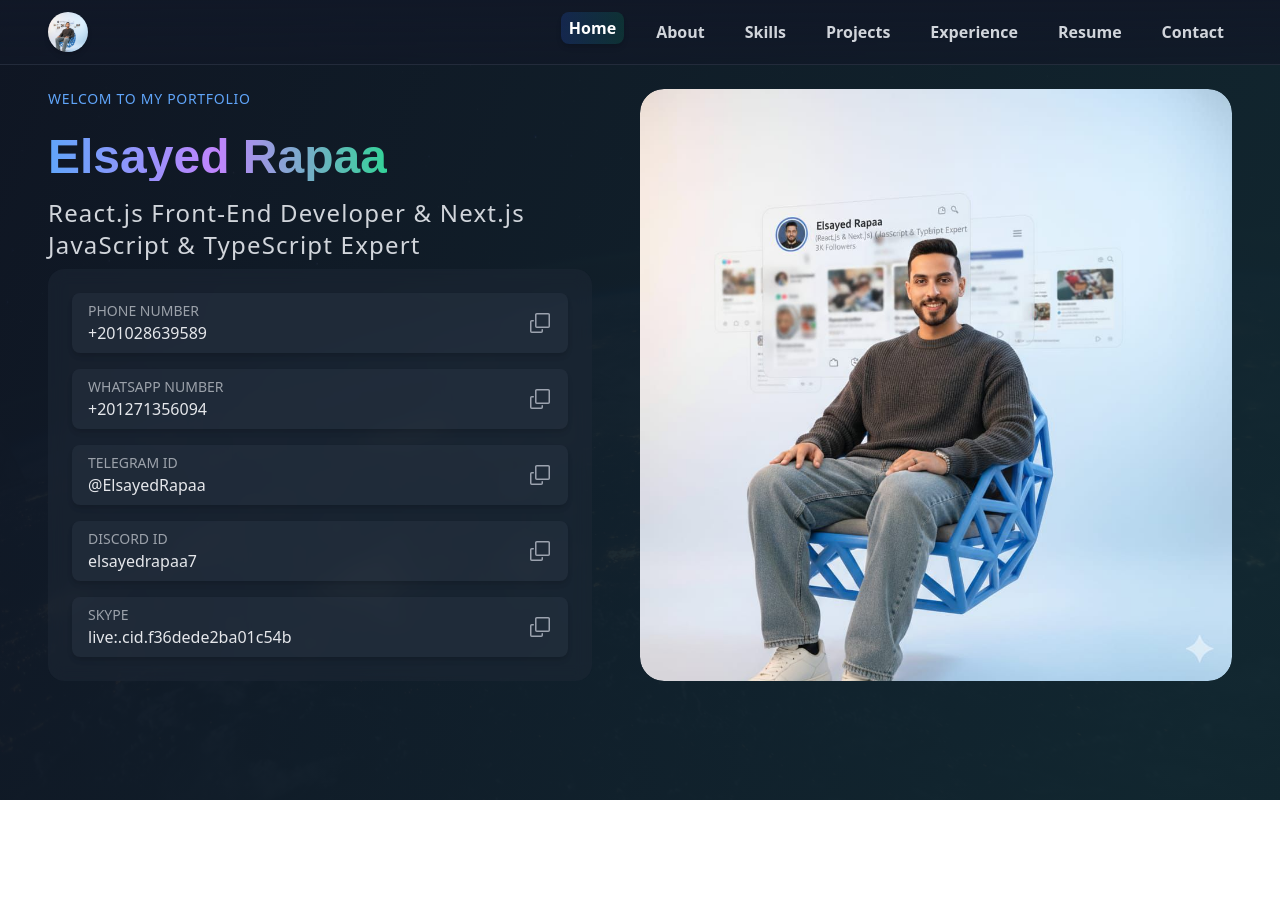
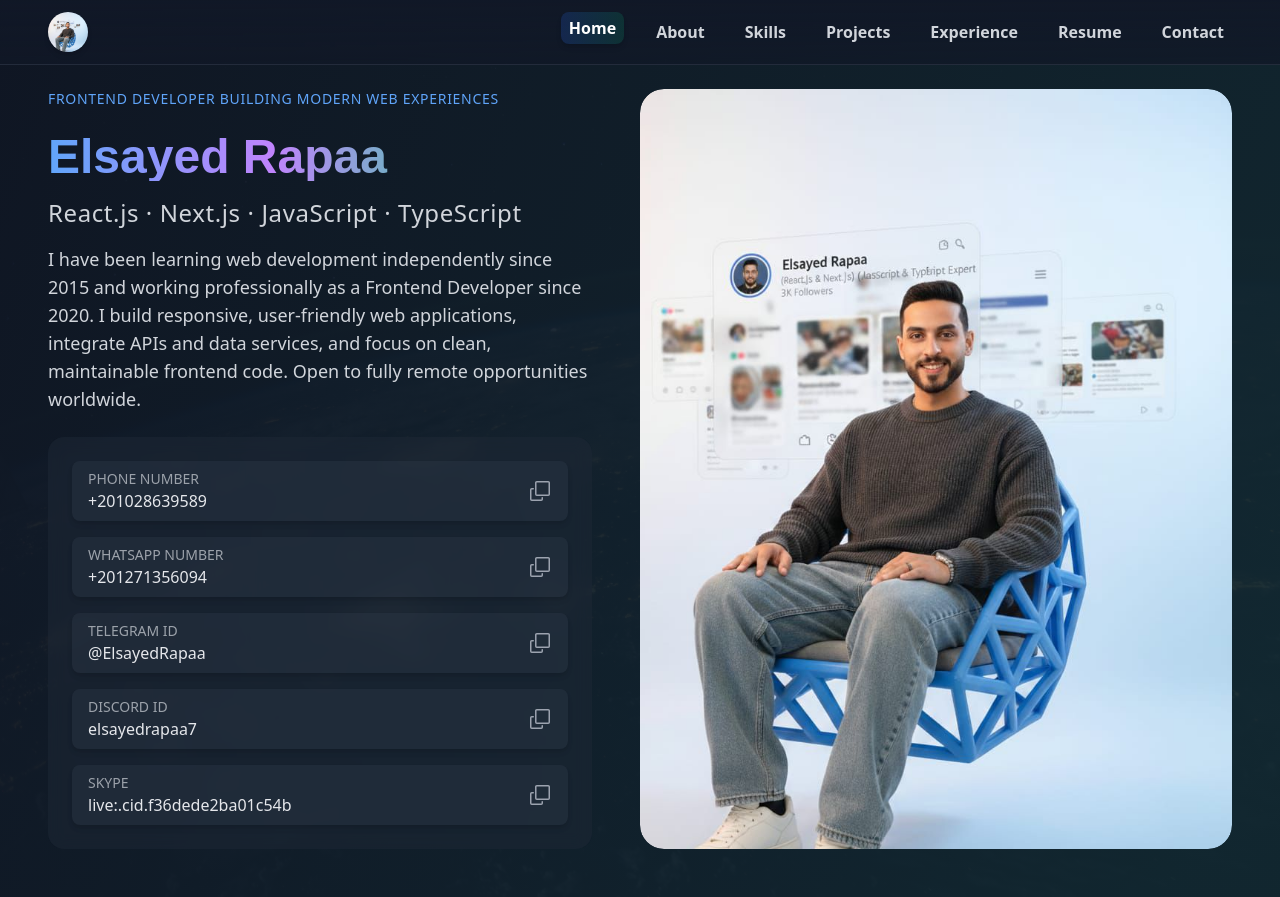
Before and after one commit to ElsayedRapaa/New-Portfolio, a React (Vite) app: page / in a window 1280 px wide. Before the commit the page ends 800 px from the top, so only its background shows below. Built offline with nearby package versions, Linux system fonts and the light colour scheme.

Commit message:
Update portfolio content and correct professional information

```diff
--- a/src/pages/home.tsx
+++ b/src/pages/home.tsx
@@ -6,61 +6,26 @@ import HomeContact from "../components/home-contact";
 
 const Home = () => {
   return (
-    <div
-      className="
-        pt-6
-        pb-12
-      "
-    >
+    <div className="pt-6 pb-12">
       <Container>
-        <div
-          className="
-            flex
-            md:flex-row
-            justify-between
-            md:gap-x-12
-            gap-y-8
-            flex-col
-          "
-        >
-          <div
-            className="
-              flex-1
-              flex-col
-            "
-          >
+        <div className="flex md:flex-row justify-between md:gap-x-12 gap-y-8 flex-col">
+          <div className="flex-1 flex-col">
             <PageTitle
-              title="Welcom To My Portfolio"
+              title="Frontend Developer Building Modern Web Experiences"
               subTitle="Elsayed Rapaa"
               textBig
             />
-            <p
-              className="
-                text-gray-300
-                text-2xl
-                font-light
-                tracking-wider
-                my-2
-                animate-text-to-top
-
-              "
-            >
-              React.js Front-End Developer & Next.js
-              <br />
-              JavaScript & TypeScript Expert
+            <p className="text-gray-300 text-xl md:text-2xl font-light tracking-wide my-4 animate-text-to-top">
+              React.js · Next.js · JavaScript · TypeScript
             </p>
-            <div
-              className="
-                bg-gray-800/50
-                p-6
-                rounded-2xl
-                flex
-                flex-col
-                gap-y-4
-                backdrop-blur
-                animate-text-bigger
-              "
-            >
+            <p className="text-gray-300 leading-relaxed text-base md:text-lg mb-6 animate-text-to-top">
+              I have been learning web development independently since 2015
+              and working professionally as a Frontend Developer since 2020.
+              I build responsive, user-friendly web applications, integrate
+              APIs and data services, and focus on clean, maintainable frontend
+              code. Open to fully remote opportunities worldwide.
+            </p>
+            <div className="bg-gray-800/50 p-6 rounded-2xl flex flex-col gap-y-4 backdrop-blur animate-text-bigger">
               {homeContact.map((item) => (
                 <HomeContact
                   key={item.id}
@@ -70,27 +35,11 @@ const Home = () => {
               ))}
             </div>
           </div>
-          <div
-            className="
-              rounded-3xl
-              overflow-hidden
-              block
-              md:w-[50%]
-              w-full
-              animate-text-bigger
-            "
-          >
+          <div className="rounded-3xl overflow-hidden block md:w-[50%] w-full animate-text-bigger">
             <img
               src="/images/My_AI.jpg"
-              alt="main"
-              className="
-                hover:scale-110
-                duration-700
-                rounded-3xl
-                h-full
-                w-full
-                object-cover
-              "
+              alt="Elsayed Rapaa - Frontend Developer"
+              className="hover:scale-110 duration-700 rounded-3xl h-full w-full object-cover"
             />
           </div>
         </div>
```
